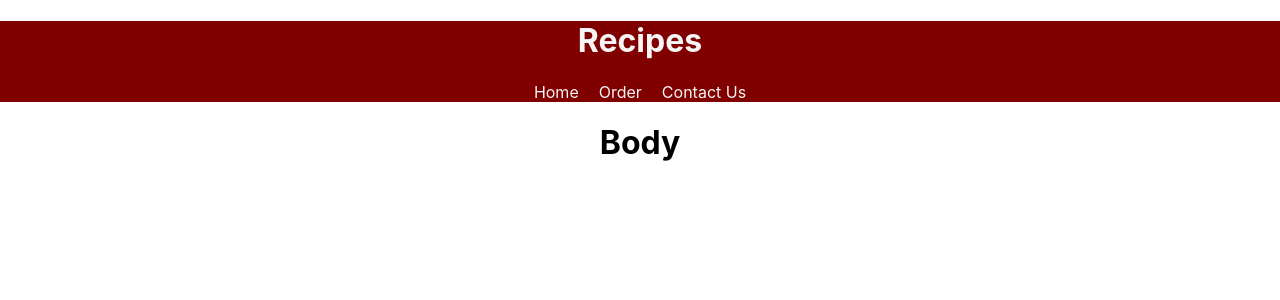
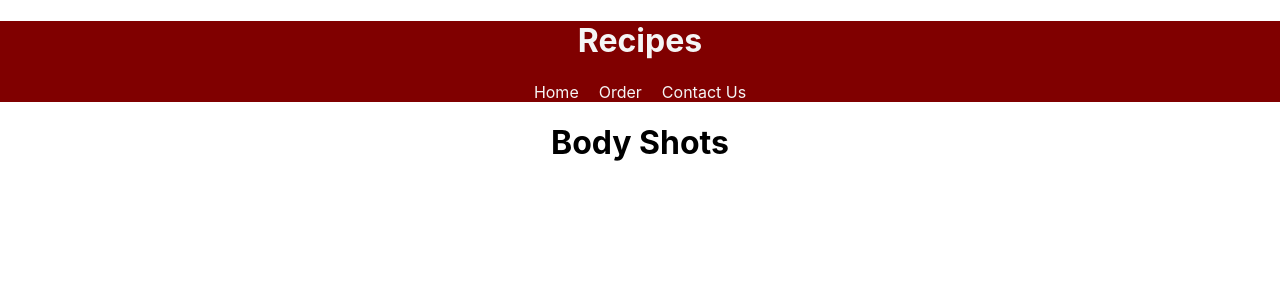
Before and after one commit to Josh-Darling13/meals, a React (Create React App) app: page / in a window 1280 px wide. Shown: the top 300 px of the page. Built offline with nearby package versions, Linux system fonts and the light colour scheme; no server answers.

Commit message:
successful get of API data

```diff
--- a/src/Body.js
+++ b/src/Body.js
@@ -1,11 +1,25 @@
-import React from "react";
+import React, {useEffect, useState} from "react";
 import axios from "axios";
+
 // import bootstrap from ""
 
 function Body(){
+
+    useEffect(() => {
+
+        axios.get(`https://themealdb.com/api/json/v1/1/filter.php?c=Seafood`).then(res=>{
+            console.log(res.data);
+        }).catch(err=>{
+            console.log(err);
+        })
+
+    }, [])
+
+    // idMeal strMeal strMealThumb
+
     return(
         <h1>
-            Body
+            Body Shots
         </h1>
     )
 
```
